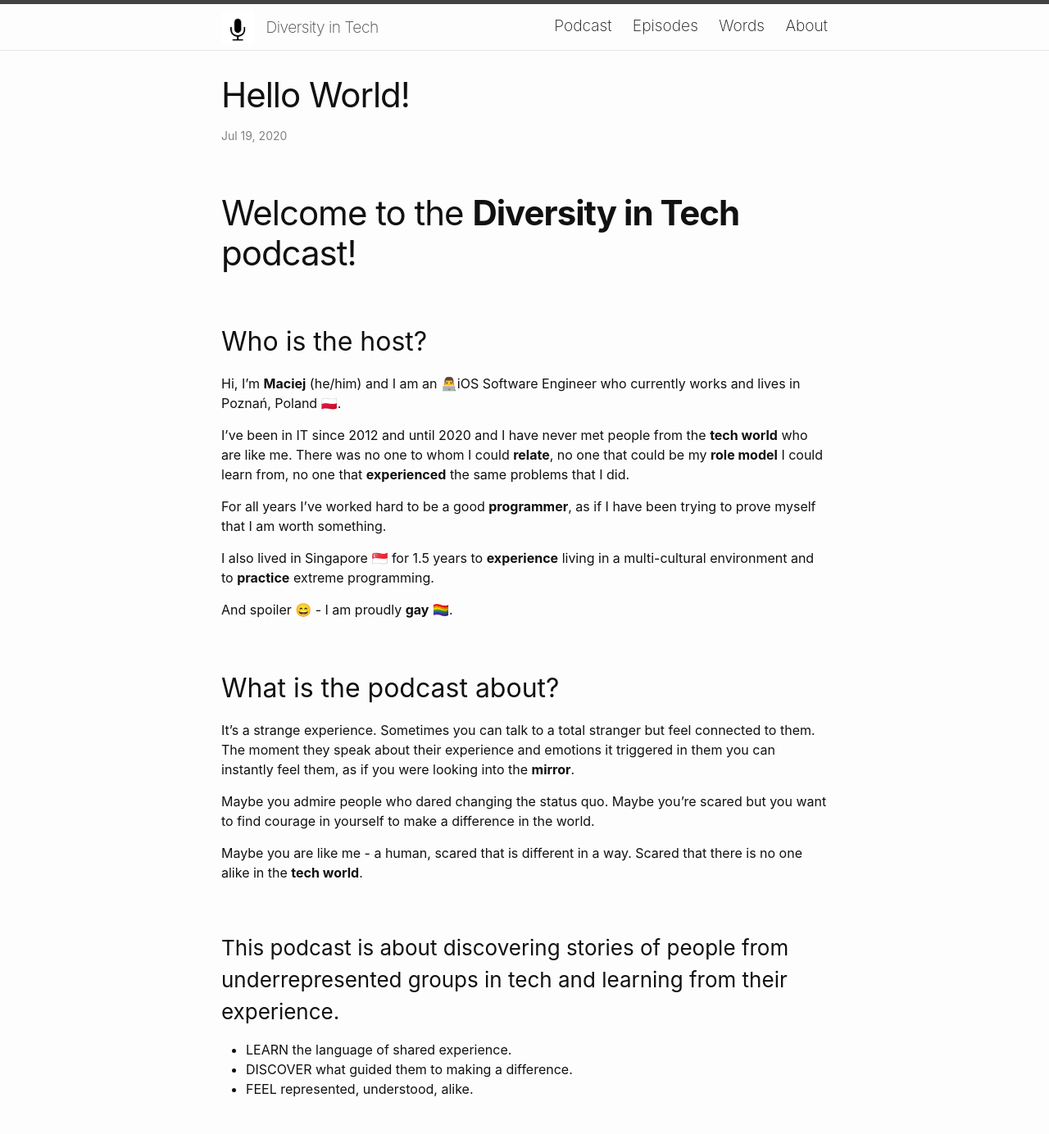
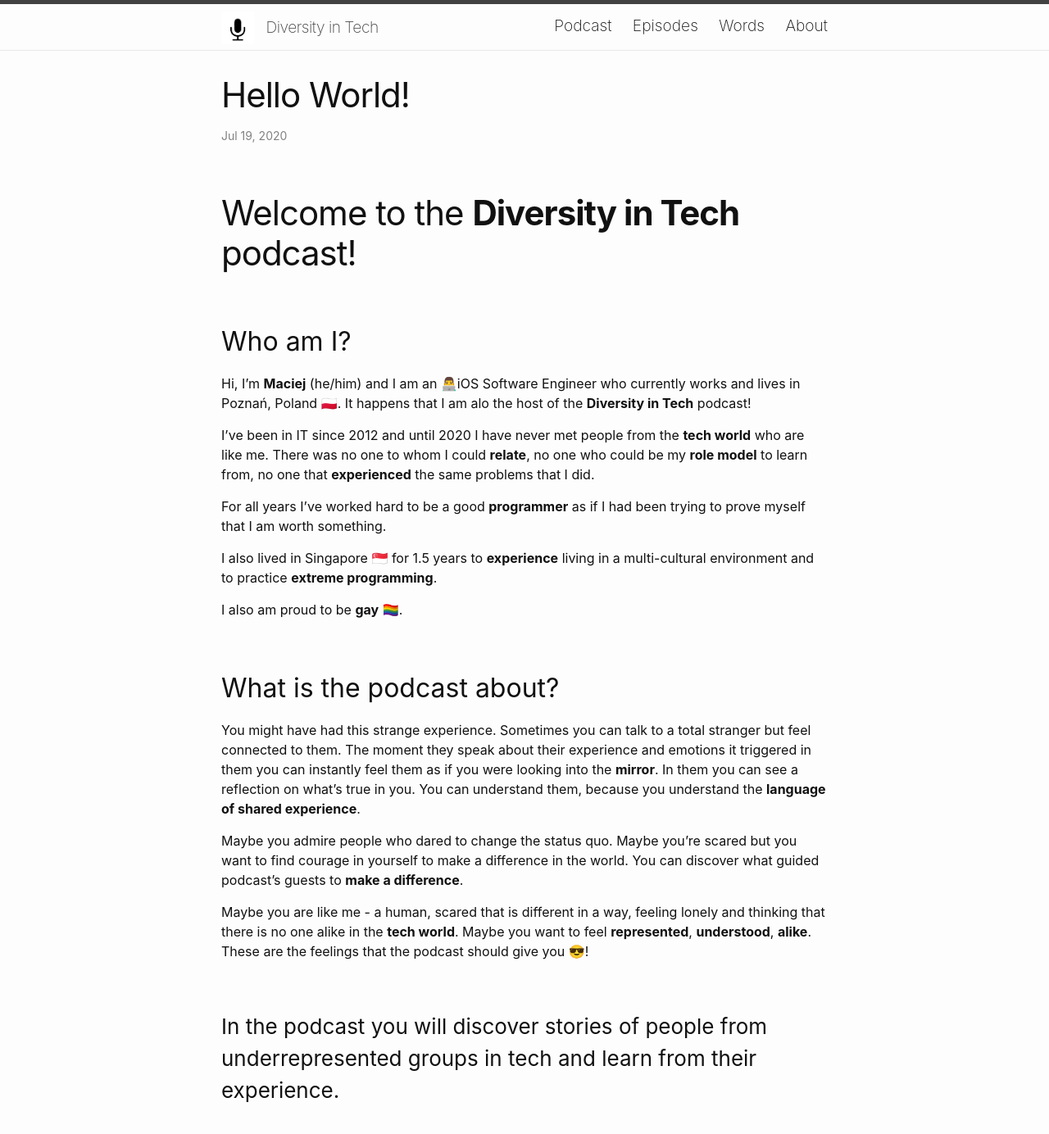
Before and after one commit to diversityin-tech/diversityin-tech.github.io, a Jekyll site: the page built from _posts/2020-07-19-Welcome-to-Diversity-In-Tech-podcast.md, in a window 1280 px wide and 1400 px high. Shown: the top 1384 px of the window at 82% size. Built offline with Jekyll 4.4.1, drawn with Linux system fonts in a browser that asks for light colours; some of the changed text lies outside the part shown.

Commit message:
Corrects descriptions

```diff
--- a/_config.yml
+++ b/_config.yml
@@ -1,7 +1,7 @@
 title: Diversity in Tech
 description: >
   LEARN the language of shared experience.
-  DISCOVER what guided them to making a difference.
+  DISCOVER what guided them to make a difference.
   FEEL represented, understood, alike.
 minima:
   social_links:
--- a/_posts/2020-07-19-Welcome-to-Diversity-In-Tech-podcast.md
+++ b/_posts/2020-07-19-Welcome-to-Diversity-In-Tech-podcast.md
@@ -6,30 +6,27 @@ excerpt: Welcome to the **Diversity in Tech** podcast!
 
 # Welcome to the **Diversity in Tech** podcast!
 
-## Who is the host?
-Hi, I'm **Maciej** (he/him) and I am an 👨‍💻iOS Software Engineer who currently works and lives in Poznań, Poland 🇵🇱.
+## Who am I?
 
-I've been in IT since 2012 and until 2020 and I have never met people from the **tech world** who are like me. There was no one to whom I could **relate**, no one that could be my **role model** I could learn from, no one that **experienced** the same problems that I did.
+Hi, I'm **Maciej** (he/him) and I am an 👨‍💻iOS Software Engineer who currently works and lives in Poznań, Poland 🇵🇱. It happens that I am alo the host of the **Diversity in Tech** podcast!
 
-For all years I've worked hard to be a good **programmer**, as if I have been trying to prove myself that I am worth something.
+I've been in IT since 2012 and until 2020 I have never met people from the **tech world** who are like me. There was no one to whom I could **relate**, no one who could be my **role model** to learn from, no one that **experienced** the same problems that I did.
 
-I also lived in Singapore 🇸🇬 for 1.5 years to **experience** living in a multi-cultural environment and to **practice** extreme programming.
+For all years I've worked hard to be a good **programmer** as if I had been trying to prove myself that I am worth something.
 
-And spoiler 😄 - I am proudly **gay** 🏳️‍🌈.
+I also lived in Singapore 🇸🇬 for 1.5 years to **experience** living in a multi-cultural environment and to practice **extreme programming**.
+
+I also am proud to be **gay** 🏳️‍🌈.
 
 ## What is the podcast about?
-It's a strange experience. Sometimes you can talk to a total stranger but feel connected to them. The moment they speak about their experience and emotions it triggered in them you can instantly feel them, as if you were looking into the **mirror**.
 
-Maybe you admire people who dared changing the status quo. Maybe you're scared but you want to find courage in yourself to make a difference in the world.
+You might have had this strange experience. Sometimes you can talk to a total stranger but feel connected to them. The moment they speak about their experience and emotions it triggered in them you can instantly feel them as if you were looking into the **mirror**. In them you can see a reflection on what's true in you. You can understand them, because you understand the **language of shared experience**.
 
-Maybe you are like me - a human, scared that is different in a way. Scared that there is no one alike in the **tech world**.
+Maybe you admire people who dared to change the status quo. Maybe you're scared but you want to find courage in yourself to make a difference in the world. You can discover what guided podcast's guests to **make a difference**.
 
-### This podcast is about discovering stories of people from underrepresented groups in tech and learning from their experience.
+Maybe you are like me - a human, scared that is different in a way, feeling lonely and thinking that there is no one alike in the **tech world**. Maybe you want to feel **represented**, **understood**, **alike**. These are the feelings that the podcast should give you 😎!
 
-- LEARN the language of shared experience.
-- DISCOVER what guided them to making a difference.
-- FEEL represented, understood, alike.
-
+### In the podcast you will discover stories of people from underrepresented groups in tech and learn from their experience.
 
 ## How to get in touch?
 If you want to propose some guests, take part in the show or just contact me you can do so on <a href="https://twitter.com/diverseintech">Twitter</a> or via <a href="mailto:contact@diversityin.tech">e-mail</a>.
```
Also changed, not shown: about.markdown (+8 -12 lines).
